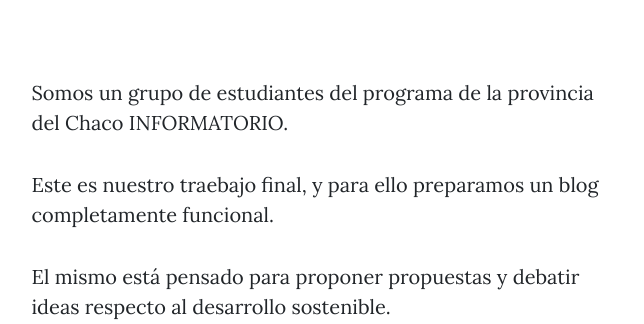
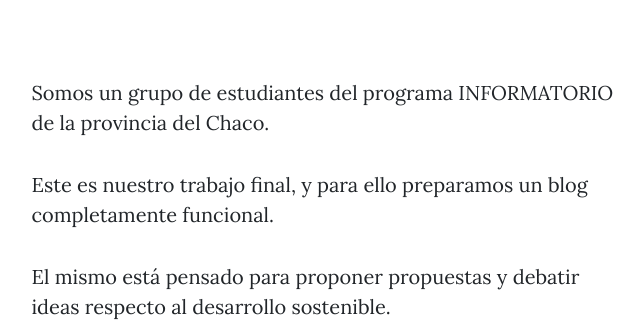
Before and after one commit to pablomercado90/blog_nuevo, a Django app: page /sobrenosotros/ in a window 1280 px wide. Shown: the part 638-962 px from the top of the page, without its empty margins (314-958 px from the left). Run offline with Django 4.2, Linux system fonts and the light colour scheme; some libraries are stand-ins or nearby versions.

Commit message:
pequeños ajustes al texto SOBRE NOSOTROS

```diff
--- a/blogpueba/templates/about.html
+++ b/blogpueba/templates/about.html
@@ -22,8 +22,8 @@ Breve biografia sobre el grupo
     <div class="container px-4 px-lg-5">
         <div class="row gx-4 gx-lg-5 justify-content-center">
             <div class="col-md-10 col-lg-8 col-xl-7">
-                <p>Somos un grupo de estudiantes del programa de la provincia del Chaco INFORMATORIO.</p>
-                <p>Este es nuestro traebajo final, y para ello preparamos un blog completamente funcional.</p>
+                <p>Somos un grupo de estudiantes del programa INFORMATORIO de la provincia del Chaco.</p>
+                <p>Este es nuestro trabajo final, y para ello preparamos un blog completamente funcional.</p>
                 <p>El mismo está pensado para proponer propuestas y debatir ideas respecto al desarrollo sostenible.</p>
             </div>
         </div>
--- a/blogpueba/templates/post.html
+++ b/blogpueba/templates/post.html
@@ -22,8 +22,8 @@ Breve biografia sobre el grupo
     <div class="container px-4 px-lg-5">
         <div class="row gx-4 gx-lg-5 justify-content-center">
             <div class="col-md-10 col-lg-8 col-xl-7">
-                <p>Somos un grupo de estudiantes del programa de la provincia del Chaco INFORMATORIO.</p>
-                <p>Este es nuestro traebajo final, y para ello preparamos un blog completamente funcional.</p>
+                <p>Somos un grupo de estudiantes del programa INFORMATORIO de la provincia del Chaco.</p>
+                <p>Este es nuestro trabajo final, y para ello preparamos un blog completamente funcional.</p>
                 <p>El mismo está pensado para proponer propuestas y debatir ideas respecto al desarrollo sostenible.</p>
             </div>
         </div>
```
